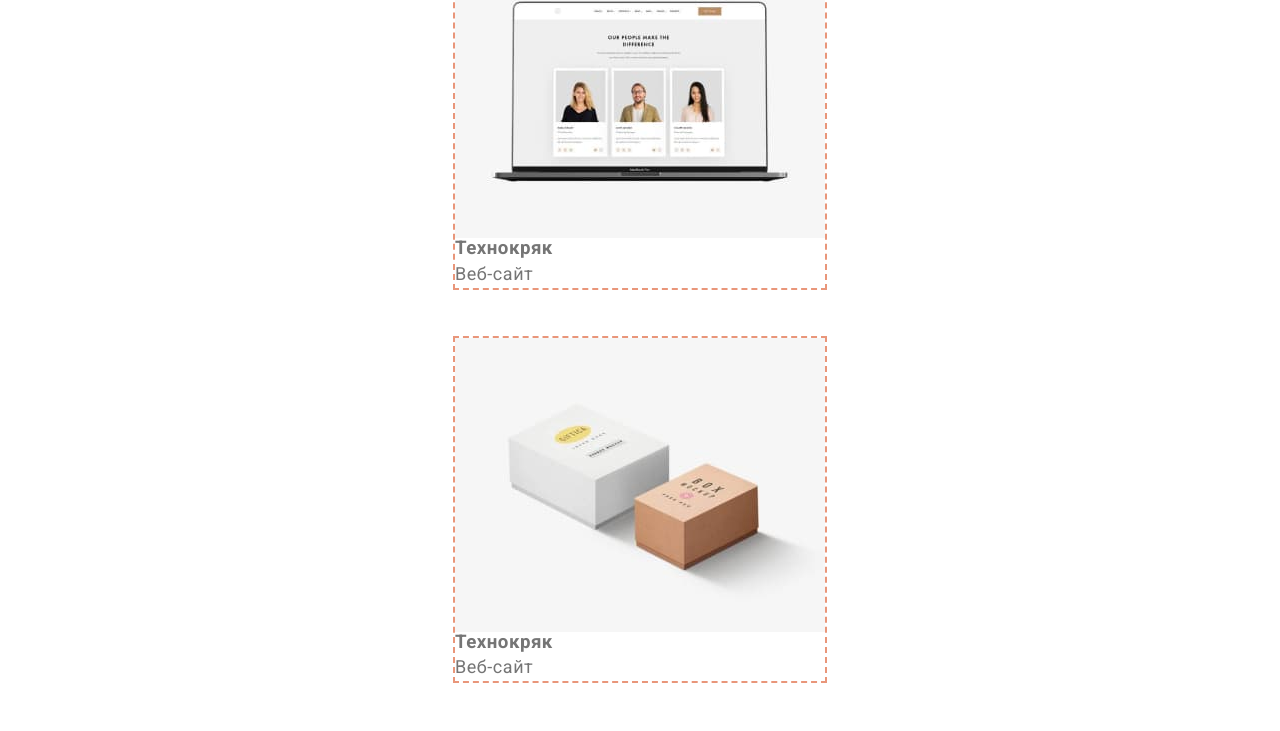
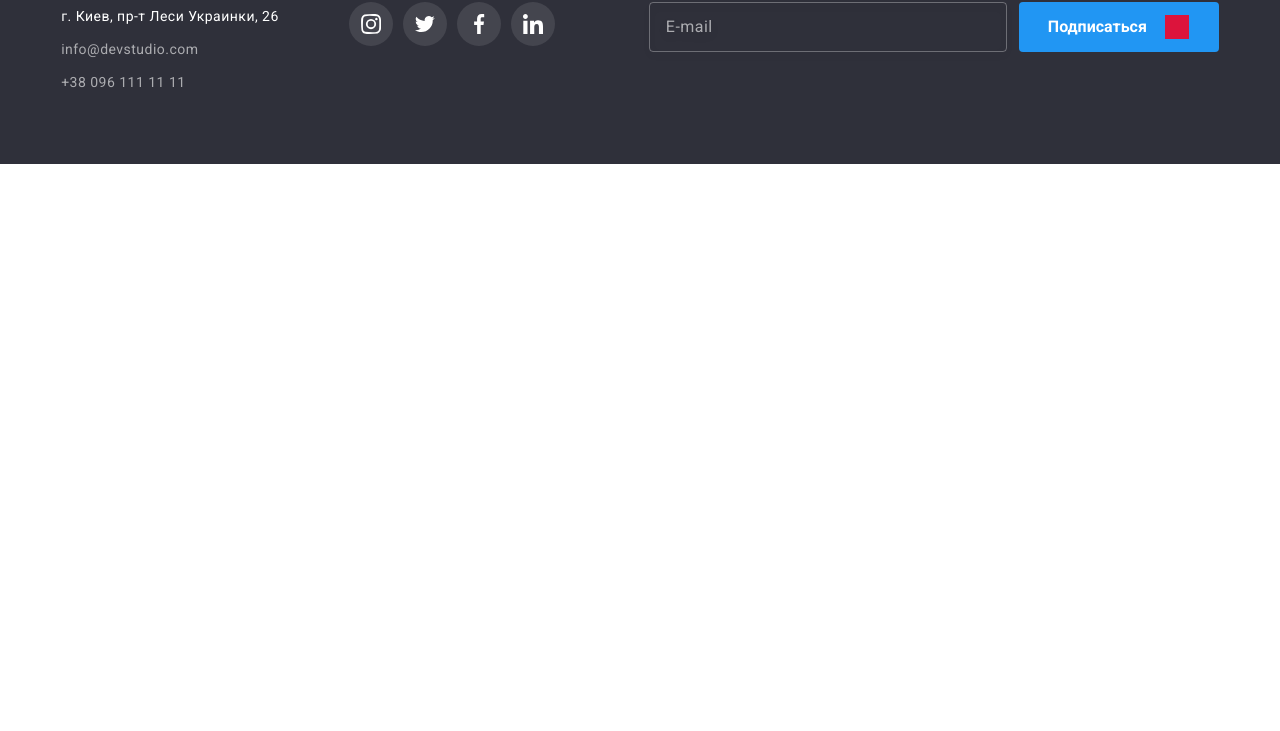
Before and after one commit to Ali-sia/goit-markup-hw-06, a plain HTML site: page test.html in a window 1280 px wide. Shown: the part 106-837 px from the top of the page. After the commit the page ends 800 px from the top, so only its background shows below. Drawn offline with nearby package versions, Linux system fonts and the light colour scheme.

Commit message:
Middle stage making button icon

```diff
--- a/css/styles.css
+++ b/css/styles.css
@@ -104,7 +104,7 @@ a {
 .container {
   margin-left: auto;
   margin-right: auto;
-  width: 1200px;
+  max-width: 1200px;
   padding: 0 15px;
 }
 
@@ -782,6 +782,7 @@ button {
 }
 
 .contact-info .title {
+  display: block;
   margin: 12px 0 20px 0;
   text-transform: uppercase;
   font-weight: 700;
@@ -819,6 +820,61 @@ button {
 .button-link:hover,
 .button-link:focus {
   background-color: var(--accent-color);
+}
+
+.form-footer {
+  max-width: 570px;
+  max-height: 86px;
+  flex-wrap: wrap;
+}
+
+form {
+  display: flex;
+}
+
+.form .email {
+  width: 358px;
+  height: 50px;
+  margin-right: 12px;
+  padding: 15px 0 15px 16px;
+
+  background-color: inherit;
+  border: 1px solid rgba(255, 255, 255, 0.3);
+  filter: drop-shadow(0px 4px 4px rgba(0, 0, 0, 0.15));
+  border-radius: 4px;
+}
+
+.form .email::placeholder {
+  font-weight: 400;
+  font-size: 16px;
+  line-height: 1.25;
+  letter-spacing: 0.03em;
+
+  color: var(--footer-link-color);
+}
+
+.form .button.primary {
+  position: relative;
+  display: inline-flex;
+  border: none;
+  margin: 0;
+  padding: 10px 29px;
+}
+
+.form .button::after {
+  content: '';
+  position: absolute;
+  /* top: 50%; */
+  right: 30px;
+
+  width: 24px;
+  height: 24px;
+
+  background-color: crimson;
+  background-image: url(../images/icons1.svg#icon-send);
+  background-size: contain;
+
+  margin-left: 10px;
 }
 
 /* modal window */
--- a/test.html
+++ b/test.html
@@ -17,265 +17,74 @@
     />
     <link rel="stylesheet" href="./css/styles.css" />
     <title>TEST</title>
-    <style>
-      /* .btn,
-      .btn1 {
-        position: relative;
-
-        display: inline-flex;
-        border: none;
-        margin: 0;
-        padding: 10px 30px;
-        border-radius: 3px;
-        background-color: #008080;
-        color: #fff;
-        font: inherit;
-        cursor: pointer;
-
-        overflow: hidden;
-
-        transition: background-color 250ms cubic-bezier(0.4, 0, 0.2, 1),
-          color 250ms cubic-bezier(0.4, 0, 0.2, 1);
-      }
-
-      .btn:hover,
-      .btn:focus {
-        background-color: #d87093;
-        color: aquamarine;
-      }
-      .btn1:hover,
-      .btn1:focus {
-        background-color: darkgoldenrod;
-        color: midnightblue;
-      }
-
-      .btn::before,
-      .btn::after,
-      .btn1::before,
-      .btn1::after {
-        content: '';
-        display: inline-block;
-        width: 20px;
-        height: 20px;
-        transition: transform 250ms cubic-bezier(0.4, 0, 0.2, 1);
-      }
-
-      .btn::before {
-        margin-right: 10px;
-
-        background-color: deeppink;
-      }
-      .btn1::before {
-        position: absolute;
-        top: 50%;
-        right: 30px;
-
-        background-color: maroon;
-
-        transform: translateY(calc(-50% + 35px));
-      }
-
-      .btn:hover::before,
-      .btn:focus::before,
-      .btn1:hover::after,
-      .btn1:focus::after {
-        transform: translateY(-35px);
-      }
-
-      .btn::after {
-        position: absolute;
-        top: 50%;
-        left: 30px;
-
-        background-color: forestgreen;
-
-        transform: translateY(calc(-50% + 35px));
-      }
-      .btn1::after {
-        margin-left: 10px;
-
-        background-color: springgreen;
-      }
-
-      .btn:hover::after,
-      .btn:focus::after,
-      .btn1:hover::before,
-      .btn1:focus::before {
-        transform: translateY(-50%);
-      } */
-      p,
-      h3 {
-        margin: 0;
-        padding: 0;
-      }
-      p {
-        font-family: 'Roboto';
-        font-weight: 400;
-        font-size: 18px;
-        line-height: 1.56;
-        letter-spacing: 0.03em;
-      }
-
-      .portfolio-link {
-        position: relative;
-
-        width: 370px;
-        outline: 2px dashed darksalmon;
-        margin: 50px auto;
-      }
-      /* .portfolio-link:hover .overlay-text {
-        opacity: 1;
-      } */
-      /* .portfolio-link:hover .portfolio-thumb::before {
-        transform: translateX(0);
-      } */
-
-      .portfolio-thumb {
-        position: relative;
-        overflow: hidden;
-      }
-
-      /* .portfolio-thumb::before {
-        content: '';
-
-        display: inline-block;
-        position: absolute;
-        top: 0;
-        left: 0;
-        width: 100%;
-        height: 100%;
-
-        opacity: 0;
-        transform: translateX(-100%);
-
-        transition: transform 250ms cubic-bezier(0.4, 0, 0.2, 1);
-
-        background-color: rgba(33, 150, 243, 0.9);
-      } */
-
-      .portfolio-overlay {
-        position: absolute;
-        top: 0;
-        left: 0;
-        width: 100%;
-        height: 100%;
-
-        transform: translateX(-100%);
-        transition: transform 250ms cubic-bezier(0.4, 0, 0.2, 1);
-
-        background-color: rgba(33, 150, 243, 0.9);
-      }
-
-      .portfolio-link:hover .portfolio-overlay {
-        transform: translateX(0);
-      }
-
-      .portfolio-overlay1 {
-        position: absolute;
-        top: 0;
-        left: 0;
-        width: 100%;
-        height: 100%;
-
-        transform: translateY(100%);
-        transition: transform 250ms cubic-bezier(0.4, 0, 0.2, 1);
-
-        background-color: rgba(33, 150, 243, 0.9);
-      }
-
-      .portfolio-link:hover .portfolio-overlay1 {
-        transform: translateY(0);
-      }
-
-      /* .portfolio-thumb:hover::before {
-        opacity: 1;
-      } */
-      /* .portfolio-thumb:hover .portfolio-overlay {
-        opacity: 1;
-      } */
-
-      .overlay-text {
-        position: absolute;
-        top: 50%;
-        left: 50%;
-
-        /* opacity: 0; */
-        transform: translate(-50%, -50%);
-
-        width: 322px;
-        background-color: rgb(220, 20, 60);
-      }
-    </style>
+    <style></style>
   </head>
   <body>
-    <div class="portfolio-link">
-      <div class="portfolio-thumb">
-        <img
-          src="./images/portfolio/technokryak.jpg"
-          alt="Открытый на ноутбуке веб-сайт"
-          width="370"
-        />
-        <div class="portfolio-overlay">
-          <div class="overlay-text card1">
-            <p>
-              Ресурс предлагает комплексные предложения с разным уровнем функционала и сервисов. Все
-              это позволит посетителю получить исчерпывающие сведения о компании или частном лице.
-            </p>
+    <footer class="footer">
+      <div class="container">
+        <!-- section 1 -->
+        <section class="contact-info">
+          <div class="footer-container">
+            <a href="./index.html" class="logo">
+              <span class="first-word">Web</span><span class="second-word">Studio</span>
+            </a>
+            <address class="addres">
+              <p>г. Киев, пр-т Леси Украинки, 26</p>
+              <a href="mailto:info@devstudio.com" class="addres-link">info@devstudio.com</a>
+              <a href="tel:+380961111111" class="addres-link">+38 096 111 11 11</a>
+            </address>
           </div>
-        </div>
+        </section>
+
+        <!-- section 2 -->
+        <section class="contact-info">
+          <div class="footer-container">
+            <b class="title">присоединяйтесь</b>
+            <ul class="social-list list">
+              <li class="item">
+                <button class="button-link" type="button">
+                  <svg class="button-icon" width="20" height="20">
+                    <use href="./images/icons1.svg#icon-instagram"></use>
+                  </svg>
+                </button>
+              </li>
+              <li class="item">
+                <button class="button-link" type="button">
+                  <svg class="button-icon" width="20" height="20">
+                    <use href="./images/icons1.svg#icon-twitter"></use>
+                  </svg>
+                </button>
+              </li>
+              <li class="item">
+                <button class="button-link" type="button">
+                  <svg class="button-icon" width="20" height="20">
+                    <use href="./images/icons1.svg#icon-facebook"></use>
+                  </svg>
+                </button>
+              </li>
+              <li class="item">
+                <button class="button-link" type="button">
+                  <svg class="button-icon" width="20" height="20">
+                    <use href="./images/icons1.svg#icon-linkedin"></use>
+                  </svg>
+                </button>
+              </li>
+            </ul>
+          </div>
+        </section>
+
+        <svg width="24" height="24">
+          <use href="./images/icons1.svg#icon-send"></use>
+        </svg>
+        <!-- section 3 -->
+        <section class="contact-info form-footer">
+          <b class="title"> Подпишитесь на рассылку</b>
+          <form class="form">
+            <input class="email" type="email" placeholder="E-mail" />
+            <button class="button primary" type="submit">Подписаться</button>
+          </form>
+        </section>
       </div>
-      <div class="prortfolio-meta">
-        <h3 class="title">Технокряк</h3>
-        <p>Веб-сайт</p>
-      </div>
-    </div>
-
-    <div class="portfolio-link">
-      <div class="portfolio-thumb">
-        <img
-          src="./images/portfolio/project-boxes.jpg"
-          alt="Открытый на ноутбуке веб-сайт"
-          width="370"
-        />
-        <div class="portfolio-overlay1">
-          <div class="overlay-text">
-            <p>
-              Ресурс предлагает комплексные предложения с разным уровнем функционала и сервисов. Все
-              это позволит посетителю получить исчерпывающие сведения о компании или частном лице.
-            </p>
-          </div>
-        </div>
-      </div>
-      <div class="prortfolio-meta">
-        <h3 class="title">Технокряк</h3>
-        <p>Веб-сайт</p>
-      </div>
-    </div>
-    <!-- <button class="btn">Подписаться</button>
-
-    <button class="btn1">Подписаться</button> -->
-
-    <!-- <div class="portfolio-thumb">
-      <img
-        src="./images/portfolio/technokryak.jpg"
-        alt="Открытый на ноутбуке веб-сайт"
-        width="370"
-      />
-       <div class="portfolio-overlay"> -->
-    <!-- <div class="portfolio-text">
-        <p>
-           Ресурс предлагает комплексные предложения с разным уровнем функционала и сервисов.
-                  Все это позволит посетителю получить исчерпывающие сведения о компании или частном
-                  лице. -->
-    <!-- тестовый текст. решить проблему
-        </p>
-      </div> -->
-    <!-- </div> -->
-
-    <!-- <div class="portfolio-caption">
-        <h3 class="title">Технокряк</h3>
-        <p>Веб-сайт</p>
-      </div>
-    </div>  -->
+    </footer>
   </body>
 </html>
```
Also changed, not shown: images/icon send.svg (added), images/icon-send.svg (added).
